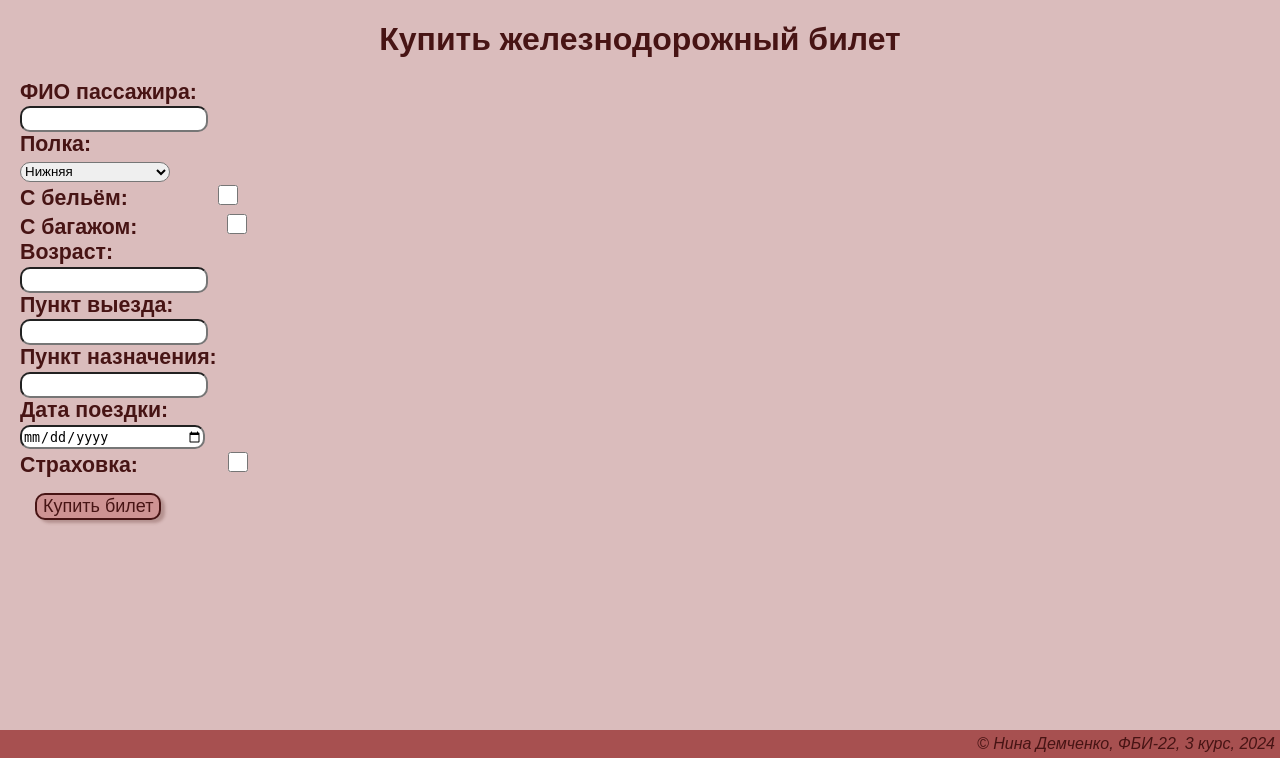
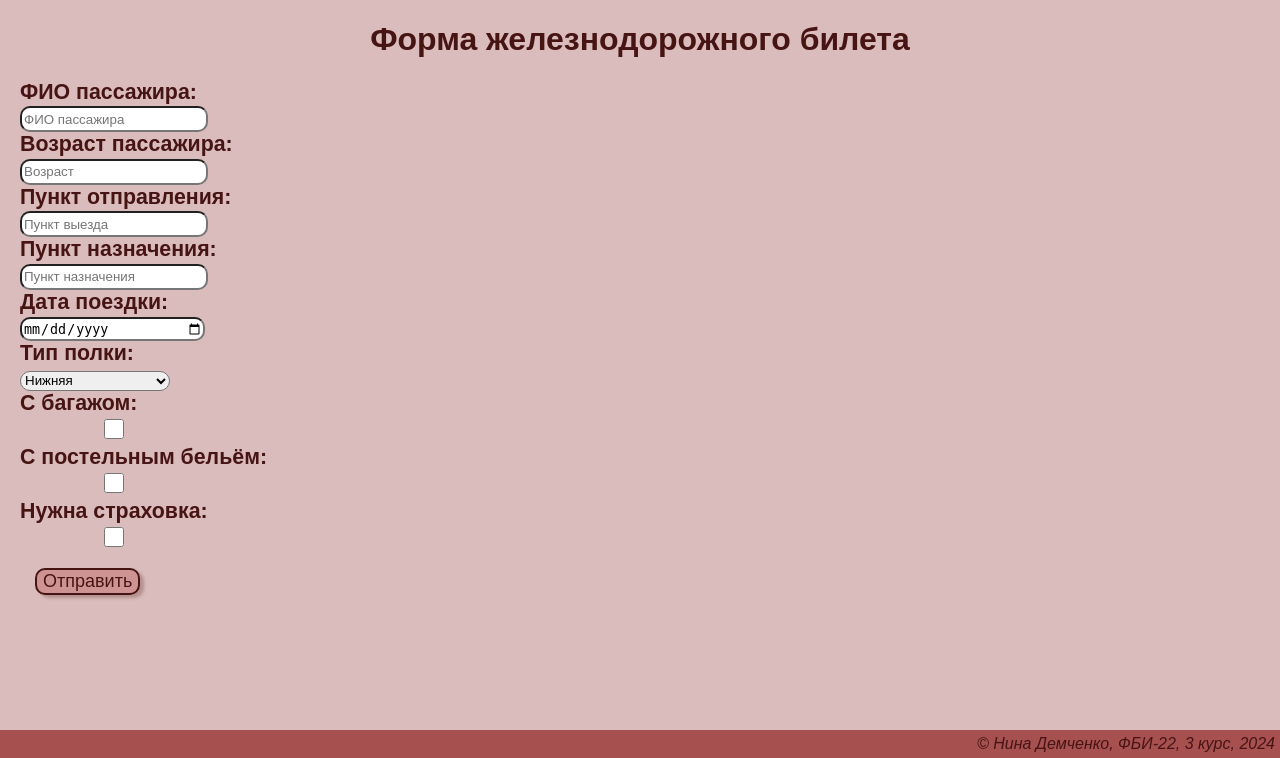
Before and after one commit to ninioka/web-programming-labs-2, a Flask app: template templates/lab3/form2.html in a window 1280 px wide. Shown: the part 42-800 px from the top of the page. Run offline with Flask 3, Linux system fonts and the light colour scheme; the template is opened without the code that fills it, so the values that code supplies are empty.

Commit message:
Железнодоожный билет

```diff
--- a/templates/lab3/form2.html
+++ b/templates/lab3/form2.html
@@ -1,74 +1,66 @@
 {% extends "base.html" %}
 
-{# Номер лабораторной работы: #}
 {% block lab %}Лабораторная работа 3{% endblock %}
 
-{# Основной контент: #}
 {% block main %}
-    {% if pass_name and age and departure and destination and date %}
+    {% if pass_name and age and departure and destination and date and shelf and luggage is not none and bedding is not none and insurance is not none %}
+    <div class="ticket" style="line-height: 1.5;">
+        <h2>Билет</h2>
+        <div>ФИО пассажира: {{ pass_name }}</div>
+        <div>Возраст пассажира: {{ age }}</div>
+        <div>Пункт отправления: {{ departure }}</div>
+        <div>Пункт назначения: {{ destination }}</div>
+        <div>Дата поездки: {{ date }}</div>
+        <div>
+            {% if shelf == 'lower' %}
+                <div>Тип полки: Нижняя</div>
+            {% elif shelf == 'upper' %}
+                <div>Тип полки: Верхняя</div>
+            {% elif shelf == 'lower_side' %}
+                <div>Тип полки: Нижняя боковая</div>
+            {% elif shelf == 'upper_side' %}
+                <div>Тип полки: Верхняя боковая</div>
+            {% endif %}
+        </div>
+        <div>С багажом: {{ 'Да' if luggage else 'Нет' }}</div>
+        <div>С постельным бельём: {{ 'Да' if bedding else 'Нет' }}</div>
+        <div>Страховка: {{ 'Да' if insurance else 'Нет' }}</div>
+        <div>Тип билета: {{ ticket_type }}</div>
+        <div><u>Цена: {{ price }} &#8381;</u></div>
 
-    <h1>Ваш билет</h1>
-    <p>ФИО пассажира: {{ pass_name }}</p>
-    <p>Пункт выезда: {{ departure }}</p>
-    <p>Пункт назначения: {{ destination }}</p>
-    <p>Дата поездки: {{ date }}</p>
-    <p>Возраст: {{ age }}, {{ ticket_type }}</p>
-    <p>
-        {% if shelf == 'lower' %}
-        Нижняя полка
-        {% elif shelf == 'upper' %}
-            Верхняя полка
-        {% elif shelf == 'upper_side' %}
-            Верхняя боковая полка
-        {% else %}
-            Нижняя боковая полка
-        {% endif %}
-    </p>
-    <p>С бельём: {{ 'Да' if bedding else 'Нет' }}</p>
-    <p>С багажом: {{ 'Да' if luggage else 'Нет' }}</p>
-    <p>Страховка: {{ 'Да' if insurance else 'Нет' }}</p>
-    <p>Цена: {{ price }} руб.</p>
+        <div>
+            <a href="/lab3/form2/">
+                <button>Вернуться назад</button>
+            </a>
+        </div>
+    </div>
 
     {% else %}
-    <h1>Купить железнодорожный билет</h1>
-    <form>
+
+    <h1>Форма железнодорожного билета</h1>
+
+    <form class="ticket">
         <label>ФИО пассажира:</label>
         <div>
-            <input type="text" name="pass_name" value="{{ pass_name or '' }}"><br>
+            <input type="text" placeholder="ФИО пассажира" name="pass_name" value="{{ pass_name or '' }}"><br>
             <span class="error">{{ errors.pass_name }}</span>
         </div>
 
-        <label>Полка:</label>
+        <label>Возраст пассажира:</label>
         <div>
-            <select name="shelf">
-                <option value="lower">Нижняя</option>
-                <option value="upper">Верхняя</option>
-                <option value="upper_side">Верхняя боковая</option>
-                <option value="lower_side">Нижняя боковая</option>
-            </select><br>
-        </div>
-
-        <label for="bedding">С бельём:</label>
-        <input type="checkbox" name="bedding"><br>
-
-        <label for="luggage">С багажом:</label>
-        <input type="checkbox" name="luggage"><br>
-
-        <label for="age">Возраст:</label>
-        <div>
-            <input type="number" name="age" value="{{ age or '' }}"><br>
+            <input type="number" placeholder="Возраст" name="age"  value="{{ age or '' }}"><br>
             <span class="error">{{ errors.age }}</span>
         </div>
 
-        <label for="departure">Пункт выезда:</label>
+        <label>Пункт отправления:</label>
         <div>
-            <input type="text" name="departure" value="{{ departure or '' }}"><br>
+            <input type="text" placeholder="Пункт выезда" name="departure" value="{{ departure or '' }}"><br>
             <span class="error">{{ errors.departure }}</span>
         </div>
 
         <label>Пункт назначения:</label>
         <div>
-            <input type="text" name="destination" value="{{ destination or '' }}"><br>
+            <input type="text" placeholder="Пункт назначения" name="destination" value="{{ destination or '' }}"><br>
             <span class="error">{{ errors.destination }}</span>
         </div>
 
@@ -78,11 +70,34 @@
             <span class="error">{{ errors.date }}</span>
         </div>
 
-        <label for="insurance">Страховка:</label>
-        <input type="checkbox" name="insurance"><br>
+        <label>Тип полки:</label>
+        <div>
+            <select name="shelf">
+                <option value="lower">Нижняя</option>
+                <option value="upper">Верхняя</option>
+                <option value="lower_side">Нижняя боковая</option>
+                <option value="upper_side">Верхняя боковая</option>
+            </select><br>
+            <span class="error">{{ errors.shelf }}</span>
+        </div>
+
+        <label>С багажом:</label>
+        <div>
+            <input type="checkbox" name="luggage">
+        </div>
+
+        <label>С постельным бельём:</label>
+        <div>
+            <input type="checkbox" name="bedding">
+        </div>
+
+        <label>Нужна страховка:</label>
+        <div>
+            <input type="checkbox" name="insurance">
+        </div>
 
         <div>
-            <button type="submit">Купить билет</button>
+            <button type="submit">Отправить</button>
         </div>
     </form>
     {% endif %}
--- a/templates/lab3/lab3.html
+++ b/templates/lab3/lab3.html
@@ -26,7 +26,10 @@
             <a href="/lab3/settings">Настройки отображения</a>
         </li>
         <li>
-            <a href="/lab3/form2">билетик</a>
+            <a href="/lab3/form2">Железнодорожный билет</a>
+        </li>
+        <li>
+            <a href="/lab3/search">Поиск товаров</a>
         </li>
     </ol>
 {% endblock %}
```
Also changed, not shown: lab3.py (+79 -22 lines).
